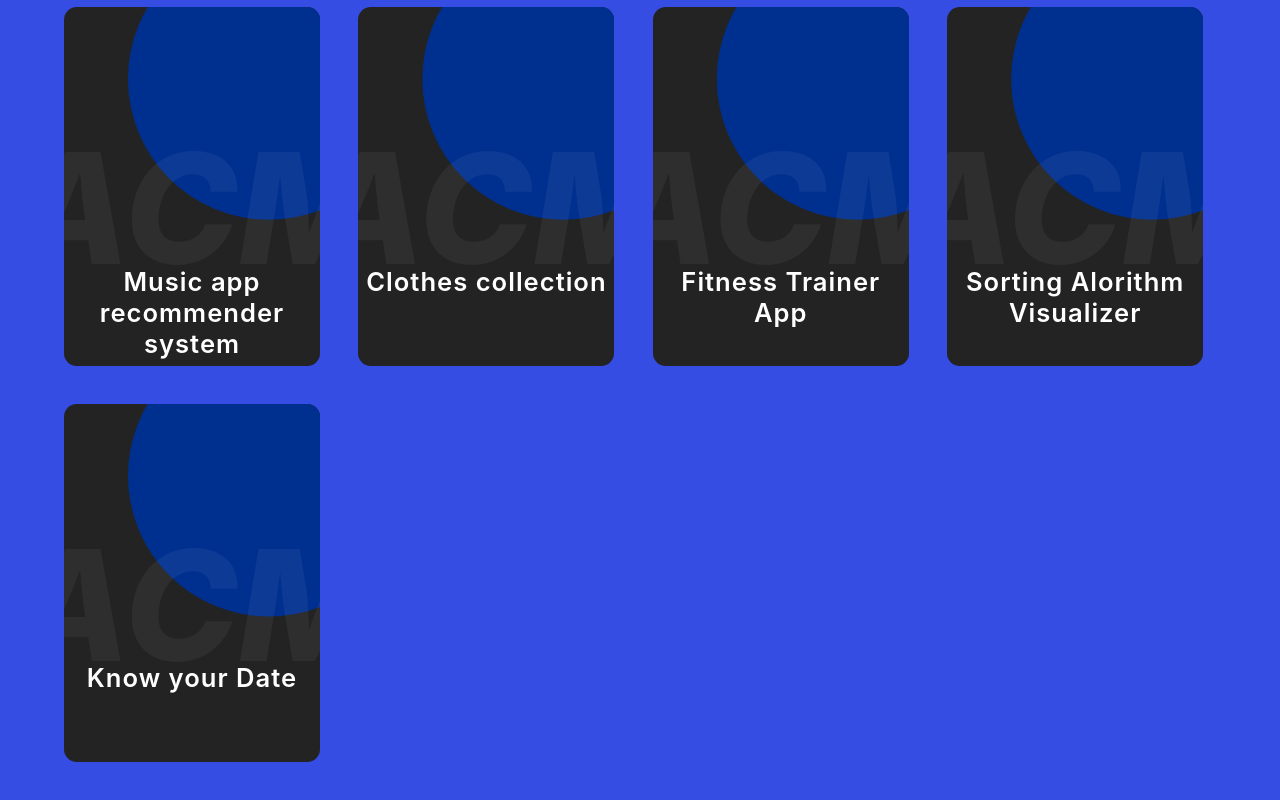
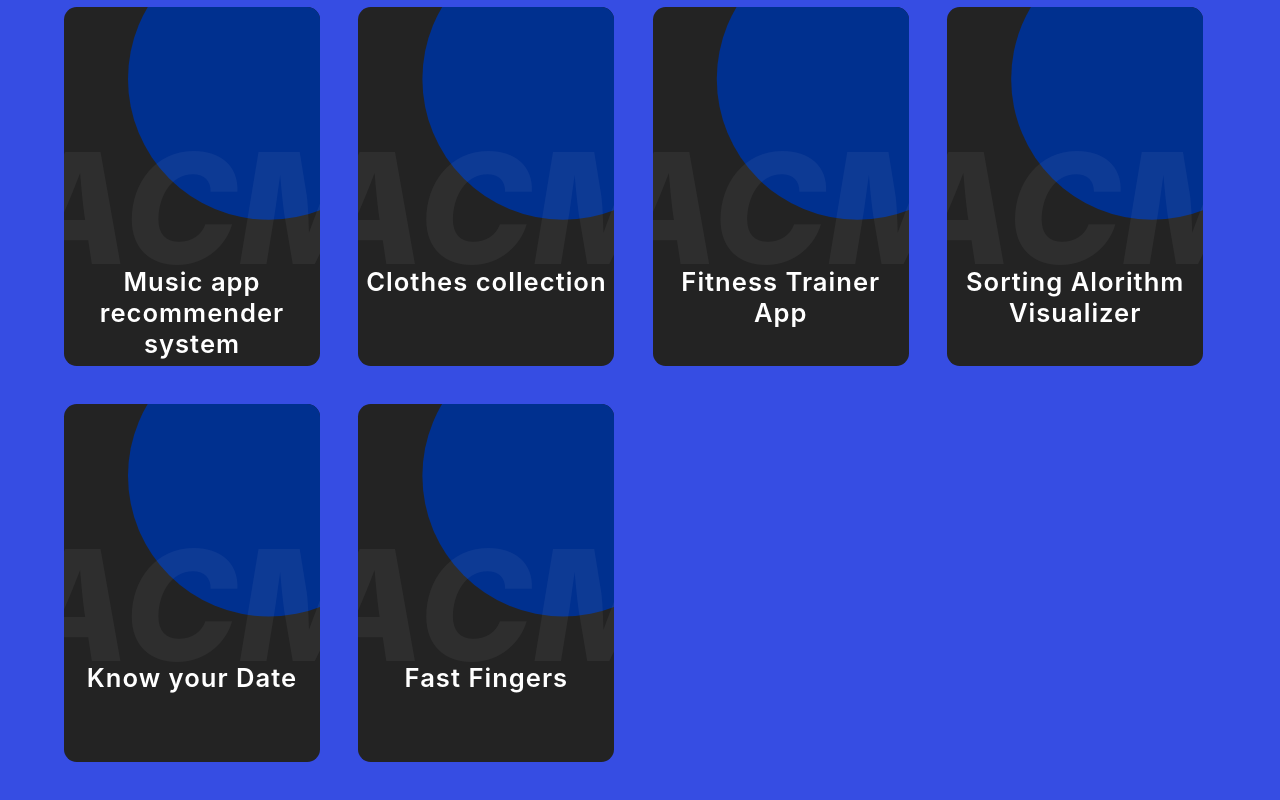
Before and after one commit to ACM-JUIT/Project-Ideas, a React (Create React App) app: page / in a window 1280 px wide. Shown: the part 3531-4331 px from the top of the page. Built offline with nearby package versions, Linux system fonts and the light colour scheme.

Commit message:
Added project idea : Fast Fingers

```diff
--- a/src/data.js
+++ b/src/data.js
@@ -117,7 +117,7 @@ export const projectsData = [
   },
   {
     projectName: "Classroom with Video Chat",
-    techStack:"React for frontend. And Node.JS, Express.JS, and MongoDB for backend."
+    techStack: "React for frontend. And Node.JS, Express.JS, and MongoDB for backend."
   },
   {
     projectName: "Alpha",
@@ -129,11 +129,11 @@ export const projectsData = [
   },
   {
     projectName: "Music app recommender system",
-    techStack:"Creating a filtering system for songs in a music appliction by applying Machine Learning algorithms"
+    techStack: "Creating a filtering system for songs in a music appliction by applying Machine Learning algorithms"
   },
   {
     projectName: "Clothes collection",
-    techStack:"Flutter. An AI based flutter application that suggests clothes as per user reference."
+    techStack: "Flutter. An AI based flutter application that suggests clothes as per user reference."
   },
   {
     projectName: "Fitness Trainer App",
@@ -141,10 +141,14 @@ export const projectsData = [
   },
   {
     projectName: "Sorting Alorithm Visualizer",
-    techStack:"An interactive visualizer built using Javascript to help graphically visualize multiple sorting algorithms."
+    techStack: "An interactive visualizer built using Javascript to help graphically visualize multiple sorting algorithms."
   },
   {
     projectName: "Know your Date",
     techStack: "dating app with a personality test that can help you filter people ",
   },
+  {
+    projectName: "Fast Fingers",
+    techStack: "An interactive typing game that projects random words on screen. With every correct word entered within the time limit, the score increments. ",
+  },
 ];
```
Lines whose indentation alone changed are shown as unchanged.
